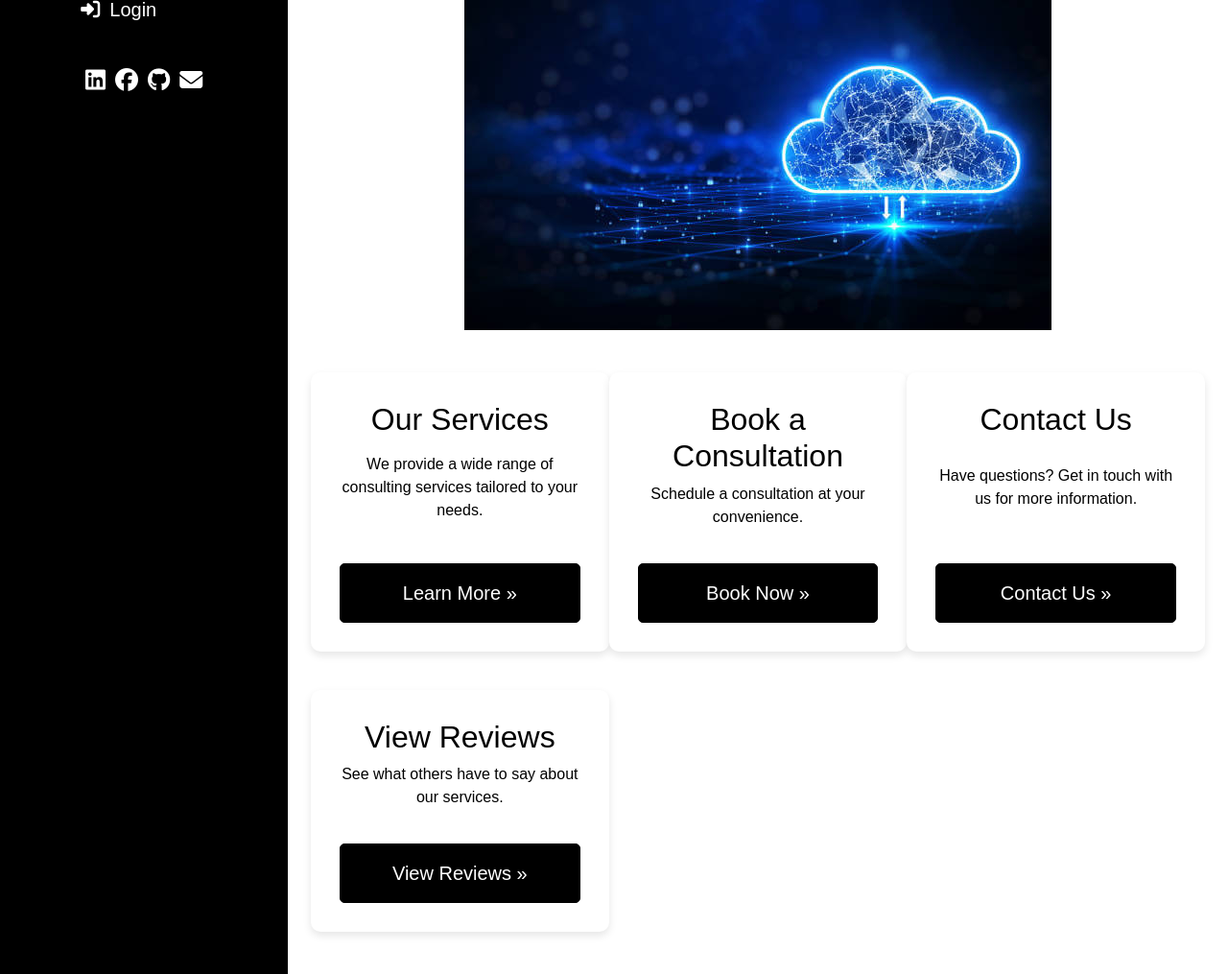
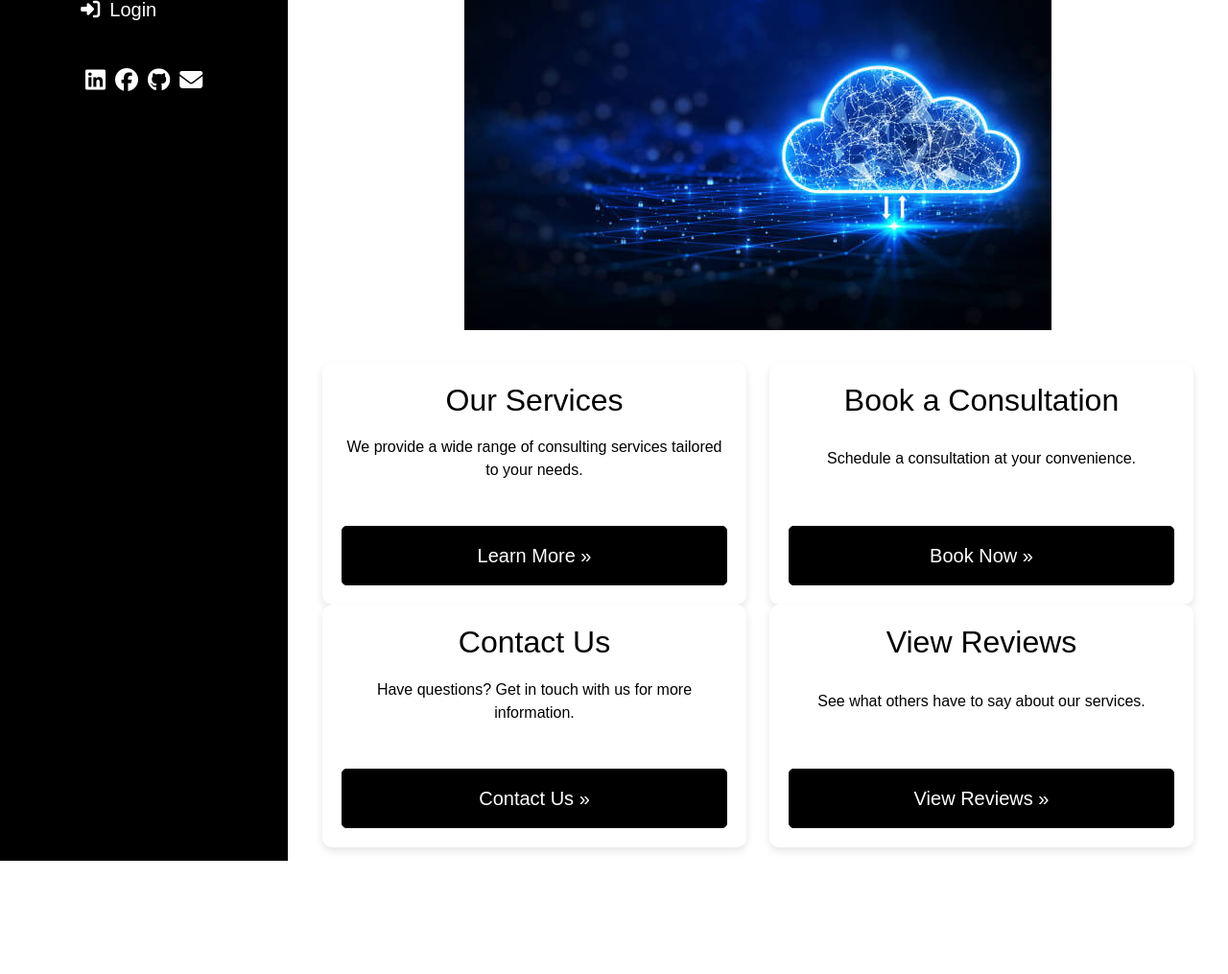
Before and after one commit to DavidTausend/consulting, a Django app: template accounts/templates/accounts/home.html in a window 1280 px wide. Shown: the part 729-1744 px from the top of the page at 96% size. After the commit the page ends 1626 px from the top, so only its background shows below. Run offline with Django 3.2, Linux system fonts and the light colour scheme; the template is opened without the code that fills it, so the values that code supplies are empty.

Commit message:
style home boxes with the same size

```diff
--- a/accounts/templates/accounts/home.html
+++ b/accounts/templates/accounts/home.html
@@ -15,26 +15,34 @@
 <div class="container text-center">
     <img src="{% static 'images/cloud.webp' %}" alt="Your Image" class="img-fluid my-4">
     <div class="row">
-        <div class="col-md-4">
+        <div class="col-md-6">
+            <div class="service-box">
                 <h2>Our Services</h2>
                 <p>We provide a wide range of consulting services tailored to your needs.</p>
                 <a class="btn btn-secondary" href="{% url 'accounts:portfolio_list' %}" role="button">Learn More »</a>
             </div>
-        <div class="col-md-4">
+        </div>
+        <div class="col-md-6">
+            <div class="service-box">
                 <h2>Book a Consultation</h2>
                 <p>Schedule a consultation at your convenience.</p>
                 <a class="btn btn-secondary" href="{% url 'accounts:create_booking' %}" role="button">Book Now »</a>
             </div>
-        <div class="col-md-4">
+        </div>
+        <div class="col-md-6">
+            <div class="service-box">
                 <h2>Contact Us</h2>
                 <p>Have questions? Get in touch with us for more information.</p>
                 <a class="btn btn-secondary" href="{% url 'accounts:contact' %}" role="button">Contact Us »</a>
             </div>
-        <div class="col-md-4">
+        </div>
+        <div class="col-md-6">
+            <div class="service-box">
                 <h2>View Reviews</h2>
                 <p>See what others have to say about our services.</p>
                 <a class="btn btn-secondary" href="{% url 'accounts:view_reviews' consultant_id=1 %}" role="button">View Reviews »</a>
             </div>
         </div>
     </div>
+</div>
 {% endblock %}
--- a/static/css/styles.css
+++ b/static/css/styles.css
@@ -83,7 +83,7 @@ body {
     box-shadow: 0 4px 8px rgba(0, 0, 0, 0.1);
 }
 
-.container .row .col-md-4 {
+.container .service-box {
     background-color: #fff;
     padding: 20px;
     margin: 10px 0;
@@ -93,6 +93,7 @@ body {
     display: flex;
     flex-direction: column;
     justify-content: space-between;
+    height: 100%;
 }
 
 .btn-container {
```
Lines whose indentation alone changed are shown as unchanged.
